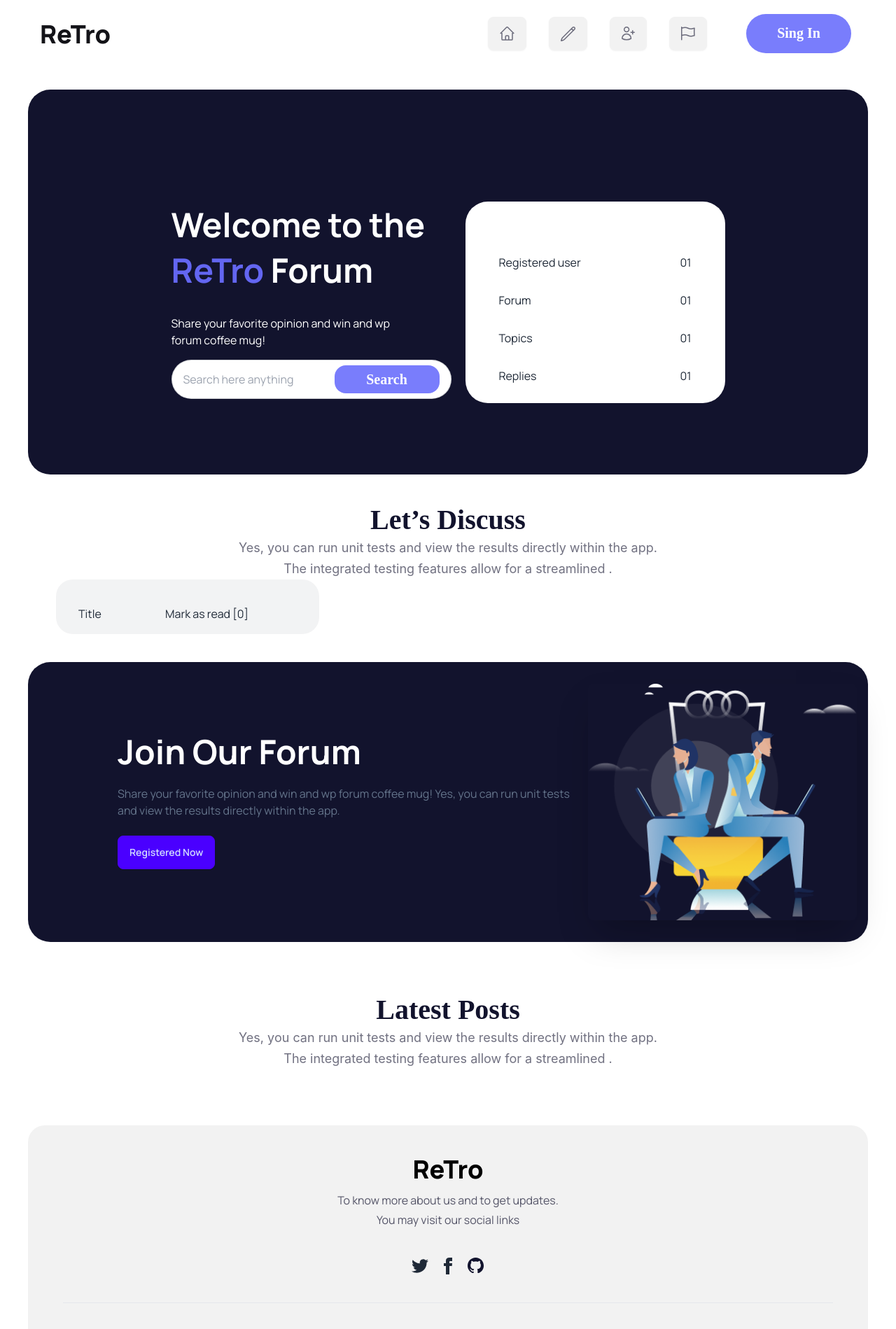
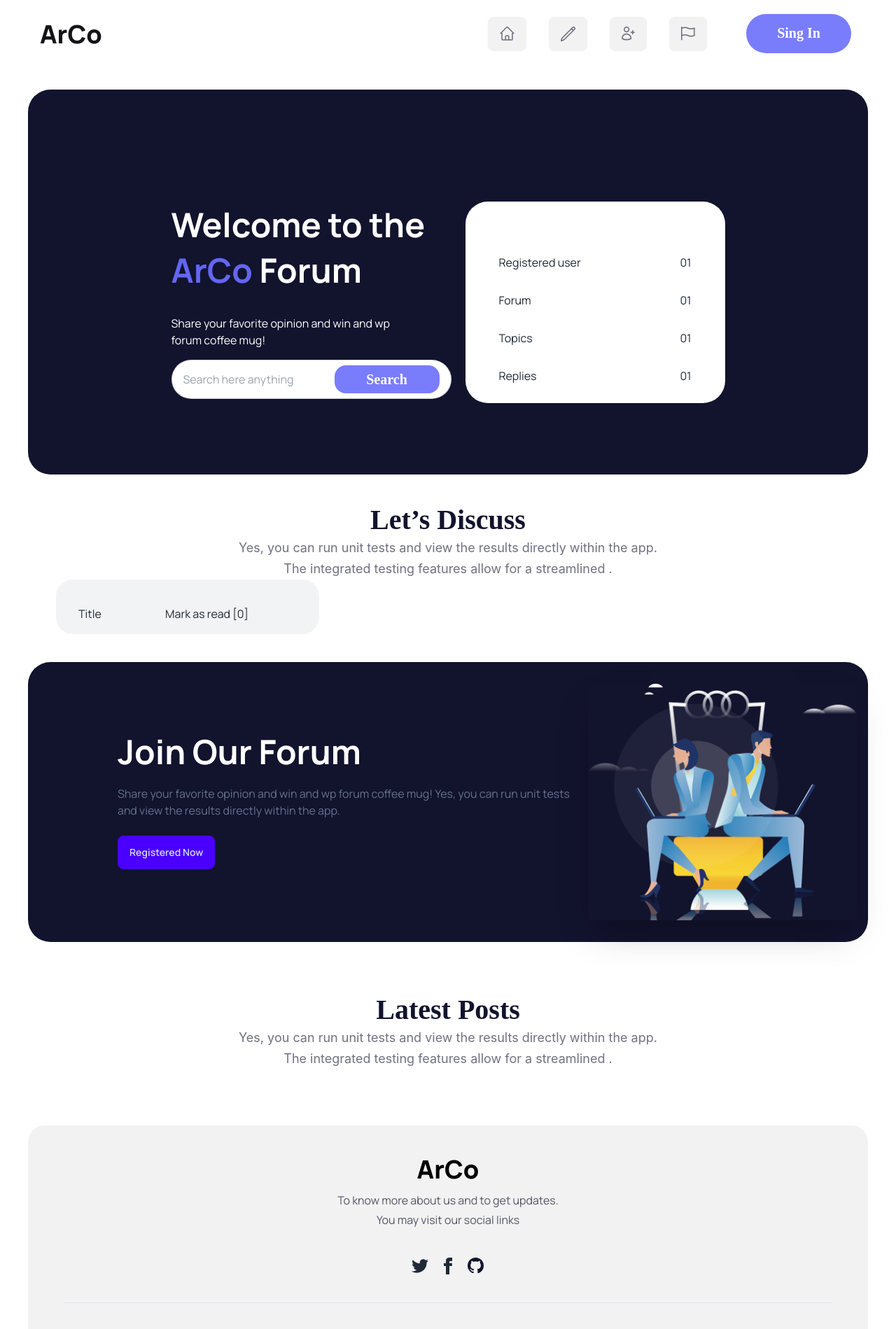
Before and after one commit to numanahmod/b9a6-retro-forum-numanahmod, a plain HTML site: page index.html in a window 1280 px wide. Shown: the top 1899 px of the page at 70% size. Drawn offline with nearby package versions, Linux system fonts and the light colour scheme; no server answers.

Commit message:
Website name change

```diff
--- a/index.html
+++ b/index.html
@@ -3,7 +3,7 @@
 <head>
     <meta charset="UTF-8">
     <meta name="viewport" content="width=device-width, initial-scale=1.0">
-    <title> ReTro Forum </title>
+    <title> ArCo Forum </title>
  <!-- daisyUi link  -->
  <link href="https://cdn.jsdelivr.net/npm/daisyui@4.7.2/dist/full.min.css" rel="stylesheet" type="text/css" />
 <script src="https://cdn.tailwindcss.com"></script>
@@ -26,7 +26,7 @@
     <div class="navbar -ml-4">
         <div class="navbar-start">
           <a style="color: #131318;font-family: Manrope;
-          font-size: 36px;font-style: normal; font-weight: 800;line-height: normal; margin-left: 25px;">ReTro</a>
+          font-size: 36px;font-style: normal; font-weight: 800;line-height: normal; margin-left: 25px;">ArCo</a>
         </div>
         <!-- tooltip  -->
         <div class="navbar-end gap-8 btnbus">
@@ -75,7 +75,7 @@
 <section class="banner mb-10">
 <div class="flex grid-cols-2 gap-5 justify-center mt-8 pt-40">
   <div>
-    <h1 class=" text-5xl text-white font-bold pb-8 leading-[65px]"> Welcome to the <br> <span class="text-indigo-500"> ReTro </span> Forum </h1>
+    <h1 class=" text-5xl text-white font-bold pb-8 leading-[65px]"> Welcome to the <br> <span class="text-indigo-500"> ArCo </span> Forum </h1>
     <p class="text-white pb-4">Share your favorite opinion and win and wp <br>
     forum coffee mug!
     </p>
@@ -206,7 +206,7 @@
     <footer class="footer footer-center p-10 bg-base-200 text-base-content rounded-3xl">
         <div>
             <h1 class="footer--title">
-                ReTro
+                ArCo
             </h1>
             <p class="footer-text"> To know more about us and to get updates.
                 <br> You may visit our social links</p>
--- a/js/script2.js
+++ b/js/script2.js
@@ -35,7 +35,7 @@ const displayLatestCards = cards => {
               <path id="Vector" d="M11.2929 16.7071C11.4804 16.8947 11.7348 17 12 17C12.2652 17 12.5196 16.8947 12.7071 16.7071C12.8946 16.5196 13 16.2652 13 16C13 15.7348 12.8946 15.4804 12.7071 15.2929C12.5196 15.1053 12.2652 15 12 15C11.7348 15 11.4804 15.1053 11.2929 15.2929C11.1054 15.4804 11 15.7348 11 16C11 16.2652 11.1054 16.5196 11.2929 16.7071Z" stroke="#12132D" stroke-opacity="0.600000" stroke-width="1.500000" stroke-linejoin="round"/>
             </g>
           </svg>
-          <span>29 January 2024</span></p>
+          <span>${cards.author.posted_date? "29 January 2024": "No Published Date" } </span></p>
           <h3 class="latest-title">${cards.title}</h3>
           <p class="latest-text">${cards.description} </p>
           <div class="flex grid-cols-2 mt-5">
```
